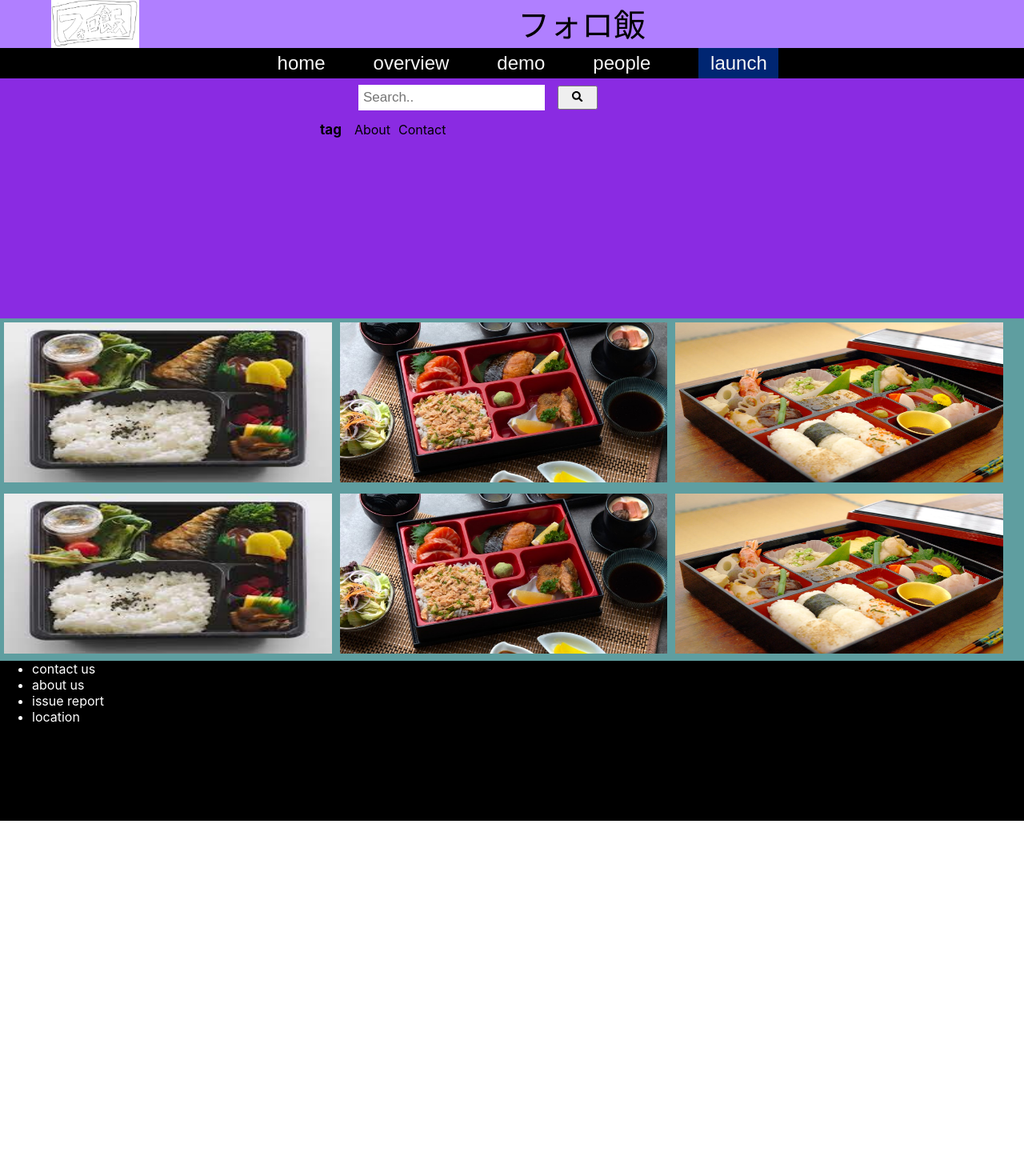
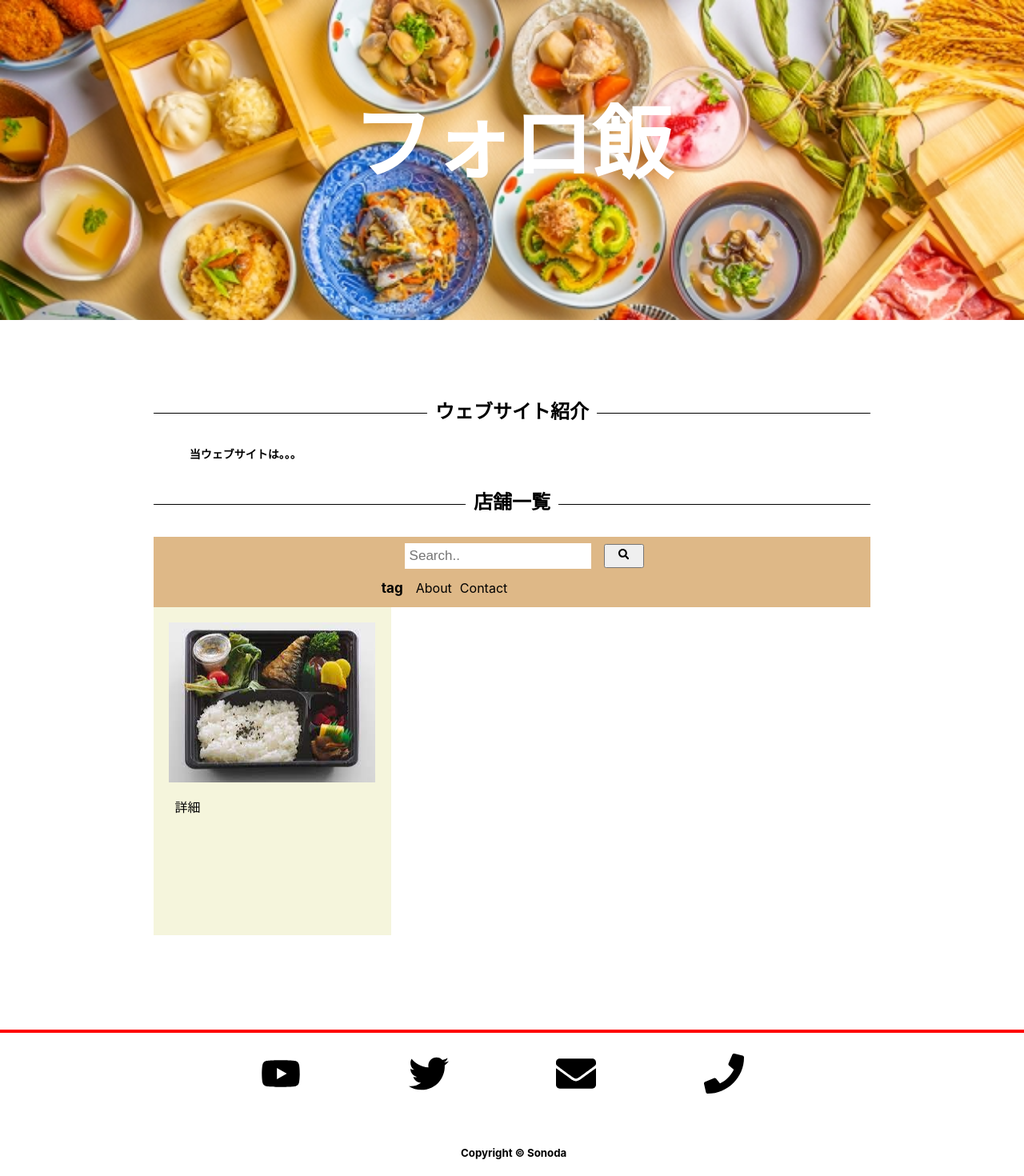
Before and after one commit to YoshiKitaguchi/follow-rice, a React (Create React App) app: page / in a window 1280 px wide. Shown: the top 1470 px of the page at 80% size. Before the commit the page ends 1026 px from the top, so only its background shows below. Built offline with nearby package versions, Linux system fonts and the light colour scheme.

Commit message:
first draft

```diff
--- a/src/components/Homepage/Contact/Contact.js
+++ b/src/components/Homepage/Contact/Contact.js
@@ -1,16 +1,23 @@
 import React from 'react';
 import classes from './Contact.module.css';
-
+import { FaYoutube, FaTwitter,  FaEnvelope, FaPhone } from "react-icons/fa"
 
 const useContact = () => {
     return (
          <div className={classes.box}>
-            <ul>
-            <li className={classes.text}>contact us</li>
-            <li className={classes.text}>about us</li>
-            <li className={classes.text}>issue report</li>
-            <li className={classes.text}>location</li>
-            </ul>
+            <hr/>
+
+            <div className={classes.iconarea}>
+                <FaYoutube className={classes.icon}/>
+                <FaTwitter className={classes.icon}/>
+                <FaEnvelope className={classes.icon}/>
+                <FaPhone className={classes.icon}/>
+            </div>
+
+            <br/>
+            <br/>
+            <h5>Copyright © Sonoda</h5>
+
          </div>
     );
 }
--- a/src/components/Homepage/Contact/Contact.module.css
+++ b/src/components/Homepage/Contact/Contact.module.css
@@ -1,12 +1,25 @@
 .box {
     height: 200px;
-    background-color: black;
+    /* background-color:cornsilk; */
 }
 
-.box ul {
-    margin: 0 0 0 0;
+hr {
+    border: 2px solid red;
 }
 
-.text {
-    color: white;
+.icon {
+    display: inline;
+    font-size: 50px;
+    margin: 2% 0 0 15%;
 }
+
+
+h5 {
+    margin-left: 45%;
+}
+
+.iconarea {
+    /* background-color: cyan; */
+    margin-left: 15%;
+    width: 70%;
+}
--- a/src/components/Homepage/Homepage.js
+++ b/src/components/Homepage/Homepage.js
@@ -1,22 +1,33 @@
 import React, {Component} from 'react';
 import classes from './Homepage.module.css';
-import logo from '../image/logo.png';
-import Navbar from './Navbar/Navbar';
 import SearchArea from './SearchArea/SearchArea';
 import StoreList from './StoreList/StoreList';
 import Contact from './Contact/Contact';
+import WebsiteIntro from './WebsiteIntro/WebsiteIntro';
 
 class Homepage extends Component {
     render() {
         return (
             <div className= {classes.Homepage}>
-                <img className={classes.logo} src={logo} alt="Logo" />
-                <p className={classes.title}>フォロ飯</p>
 
-                <Navbar />
-                <SearchArea />
-                <StoreList />
+                <div className={classes.titlebox}>
+                    <p className={classes.title}>フォロ飯</p>
+                </div>
+
+                <div className={classes.contentarea}>
+                    <div className={classes.contentbox}>
+                        <h2><span>ウェブサイト紹介</span></h2>
+                        <br/>
+                        <WebsiteIntro/>
+                        <h2><span>店舗一覧</span></h2>
+                        <br/>
+                        <SearchArea />
+                        <StoreList />
+                    </div>
+                </div>
+                <br/>
                 <Contact />
+
             </div>
 
         );
--- a/src/components/Homepage/Homepage.module.css
+++ b/src/components/Homepage/Homepage.module.css
@@ -1,7 +1,7 @@
 .Homepage {
     width: 100%;
     height: 60px;
-    background-color: rgb(176, 127, 255);
+    /* background-color: rgb(176, 127, 255); */
 }
 
 .Homepage .logo {
@@ -10,10 +10,45 @@
     float: left;
 }
 
+
+.Homepage .titlebox {
+    background-image: url(../image/title-image.jpg);
+    background-size: cover;
+    height:400px;
+}
+
 .Homepage .title {
     text-align: center;
-    font-size: 40px;
+    font-size: 100px;
+    color:white;
+    font-weight: bold;
     height: 60px;
-    margin: 0% 0px 0px 0px;
+    padding-top: 100px;
     margin-bottom: 0px;
 }
+
+.Homepage .contentarea {
+    /* background-color: aquamarine; */
+    padding-top: 5%;
+    /* height:100%; */
+}
+
+.Homepage .contentbox {
+    margin-left: 15%;
+    /* background-color: azure; */
+    width: 70%;
+    height:100%;
+}
+
+h2 {
+    width: 100%;
+    text-align: center;
+    border-bottom: 1px solid #000;
+    line-height: 0.1em;
+    margin: 50px 0 20px;
+ }
+
+ h2 span {
+    background:#fff;
+    padding:0 10px;
+}
--- a/src/components/Homepage/SearchArea/SearchArea.module.css
+++ b/src/components/Homepage/SearchArea/SearchArea.module.css
@@ -1,6 +1,6 @@
 .box {
-    height: 300px;
-    background-color:blueviolet;
+    /* height: 300px; */
+    background-color:burlywood;
 }
 
 p {
--- a/src/components/Homepage/StoreList/StoreList.js
+++ b/src/components/Homepage/StoreList/StoreList.js
@@ -1,8 +1,8 @@
 import React from 'react';
 import classes from './StoreList.module.css';
 import b1 from '../../image/bento1.jpg';
-import b2 from '../../image/bento2.jpg';
-import b3 from '../../image/bento3.jpg';
+// import b2 from '../../image/bento2.jpg';
+// import b3 from '../../image/bento3.jpg';
 
 
 const useStoreList = () => {
@@ -10,23 +10,15 @@ const useStoreList = () => {
         <div className={classes.box}>
             <div className={classes.row}>
                 <div className={classes.column}>
-                    <img src={b1} alt='b1' />
+                    <img className={classes.image} src={b1} alt='b1' />
+                    <div>詳細</div>
                 </div>
-                <div className={classes.column} >
+                {/* <div className={classes.column} >
                     <img src={b2} alt='b2' />
                 </div>
                 <div className={classes.column} >
                     <img src={b3} alt='b3' />
-                </div>
-                <div className={classes.column}>
-                    <img src={b1} alt='b1' />
-                </div>
-                <div className={classes.column} >
-                    <img src={b2} alt='b2' />
-                </div>
-                <div className={classes.column} >
-                    <img src={b3} alt='b3' />
-                </div>
+                </div>*/}
             </div>
         </div>
     );
--- a/src/components/Homepage/StoreList/StoreList.module.css
+++ b/src/components/Homepage/StoreList/StoreList.module.css
@@ -1,11 +1,13 @@
 .box {
-    background-color: cadetblue;
+    /* background-color: cadetblue; */
+    height:500px;
 }
 
 .column {
+    background-color: beige;
     float: left;
     width: 32%;
-    height: 50%;
+    height: 400px;
     padding: 5px;
 }
 
@@ -16,6 +18,15 @@
 }
 
 .column img {
-    width: 100%;
+    padding:5% 0 0 5%;
+    width: 90%;
     height: 200px;
 }
+
+.column div {
+    padding:0 0 0 5%;
+    margin:5% 0 0 2.5%;
+    width: 90%;
+    /* background-color: burlywood; */
+    height: 38%;
+}
--- /dev/null
+++ b/src/components/Homepage/WebsiteIntro/WebsiteIntro.js
@@ -0,0 +1,15 @@
+import React from 'react';
+import classes from './WebsiteIntro.module.css';
+
+const useWebsiteIntro = () => {
+    return (
+         <div className={classes.box}>
+            <div className={classes.textbox}>
+                <div className={classes.text}>当ウェブサイトは。。。</div>
+            </div>
+
+         </div>
+    );
+}
+
+export default useWebsiteIntro;
--- /dev/null
+++ b/src/components/Homepage/WebsiteIntro/WebsiteIntro.module.css
@@ -0,0 +1,10 @@
+
+
+.textbox {
+    margin-left: 5%;
+}
+
+.text {
+    font-size: 14px;
+    font-weight: bold;
+}
```
Also changed, not shown: src/components/image/title-image.jpg (added).
